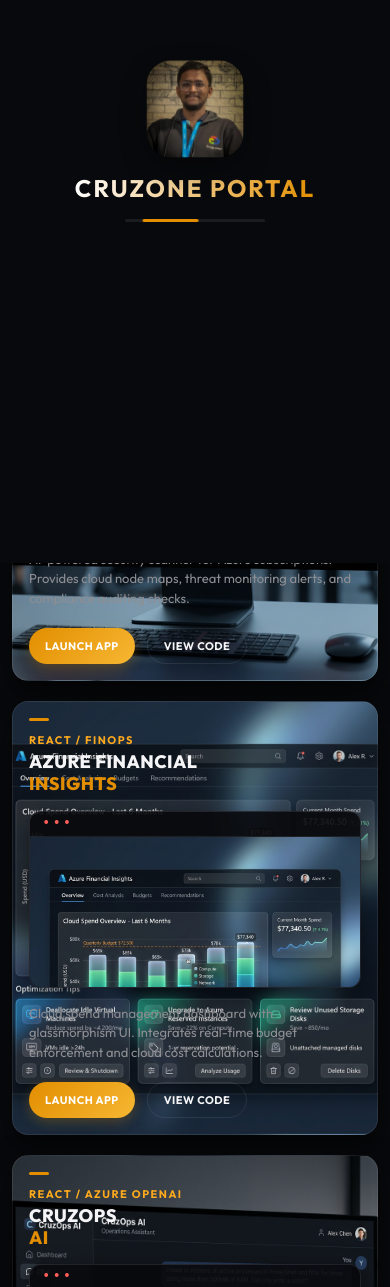
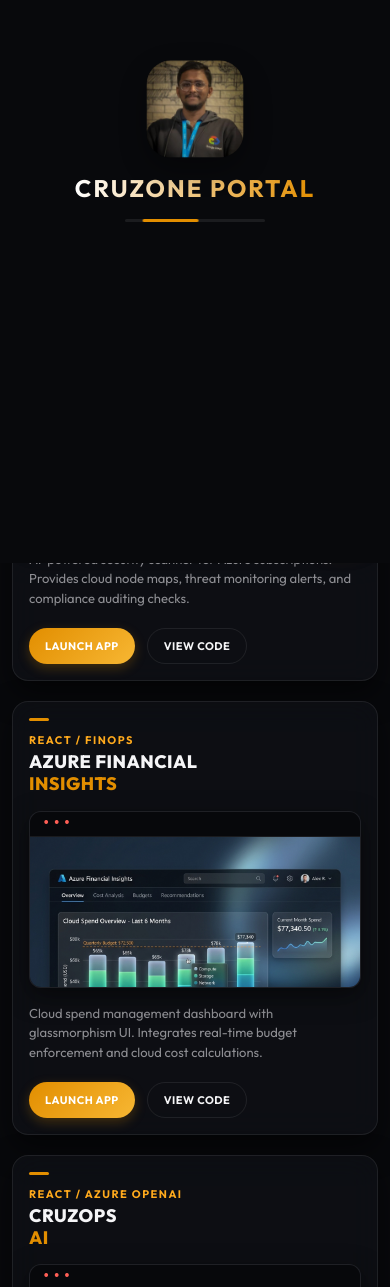
Before and after one commit to ajf013/cruzone, a React (Vite) app: page / in a window 390 px wide. Shown: the part 281-1568 px from the top of the page. Built offline with nearby package versions, Linux system fonts and the light colour scheme.

Commit message:
fix: style visibility in light mode and add favicon to replace default globe icon

```diff
--- a/index.html
+++ b/index.html
@@ -4,6 +4,7 @@
     <meta charset="UTF-8" />
     <meta name="viewport" content="width=device-width, initial-scale=1.0" />
     <title>CruzOne Portal</title>
+    <link rel="icon" type="image/png" href="./icon.png" />
     <meta name="description" content="Explore CruzOne Projects Portal by Francis Cruz (MCT) — showcasing advanced cloud solutions, AI-powered applications, next-gen web tools, and open-source GitHub repositories." />
     <meta name="keywords" content="Francis Cruz, MCT, Microsoft Certified Trainer, CruzOne, Portfolio, Azure AI, React, Next.js, Cloud Architect, DevOps, AI Development" />
     <meta name="author" content="Francis Cruz" />
--- a/src/index.css
+++ b/src/index.css
@@ -500,7 +500,7 @@
   text-transform: uppercase;
   letter-spacing: 1.5px;
   color: var(--accent-color);
-  background: linear-gradient(to right, #ffffff, var(--accent-color));
+  background: linear-gradient(to right, var(--text-color), var(--accent-color));
   -webkit-background-clip: text;
   -webkit-text-fill-color: transparent;
 }
@@ -1137,7 +1137,8 @@
     width: 100% !important;
     height: auto !important;
     transform: none !important;
-    background-color: var(--card-bg) !important;
+    background-image: none !important;
+    background: var(--card-bg) !important;
     border: 1px solid var(--border-color) !important;
     border-radius: 20px !important;
     box-shadow: 0 12px 30px var(--card-shadow) !important;
```
